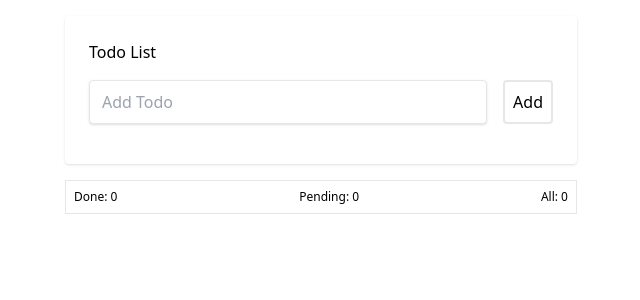
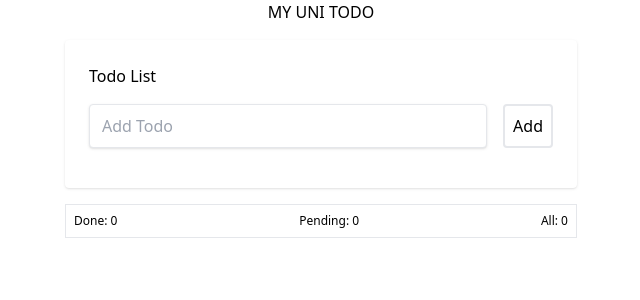
Before and after one commit to Kitsopappas/uni-todo, a React (Create React App) app in the folder web-app/uni-todo-app/: page / in a window 1280 px wide. Shown: the top 300 px of the page, without its empty margins (319-959 px from the left). Built offline with nearby package versions, Linux system fonts and the light colour scheme; no server answers.

Commit message:
add title

```diff
--- a/web-app/uni-todo-app/src/App.tsx
+++ b/web-app/uni-todo-app/src/App.tsx
@@ -20,6 +20,7 @@ function App() {
   return (
     <>
       <div className="h-100 w-full flex flex-col items-center justify-center bg-teal-lightest font-sans">
+        MY UNI TODO
         <div className="bg-white rounded shadow p-6 m-4 w-full lg:w-3/4 lg:max-w-lg">
           <TodoListHeader />
           <TodoListBody />
```
